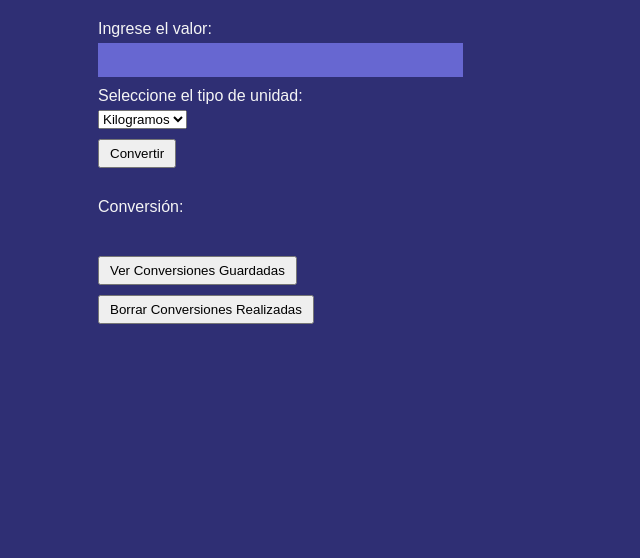
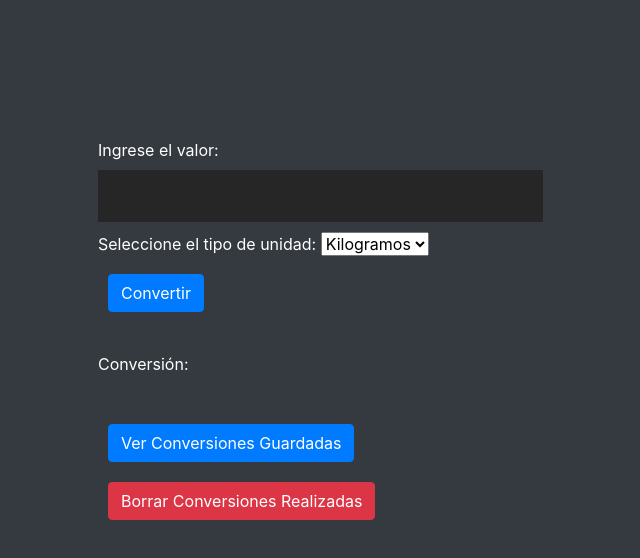
Before and after one commit to AlanPonce2407/unit-converter, a website: page index.html in a window 1280 px wide. Shown: the whole page, without its empty margins (342-982 px from the left). Drawn offline with nearby package versions, Linux system fonts and the light colour scheme.

Commit message:
added bootstrap and minor adjustments

```diff
--- a/index.html
+++ b/index.html
@@ -5,9 +5,11 @@
     <meta name="viewport" content="width=device-width, initial-scale=1.0">
     <title>Unit converter</title>
     <link rel="stylesheet" href="./styles.css">
+    <link rel="stylesheet" href="https://stackpath.bootstrapcdn.com/bootstrap/4.5.2/css/bootstrap.min.css">
+
     <script src="./index.js"></script>
 </head>
-<body>
+<body class="bg-dark text-white">
     <div id="app">
         <label for="inputValue">Ingrese el valor:</label>
         <input type="number" id="inputValue">
@@ -21,18 +23,15 @@
             <option value="km">Kilómetros</option>
         </select>
         <br>
-        <button onclick="convert()">Convertir</button>
+        <button onclick="convert()" class="btn btn-primary">Convertir</button>
         <div id="realTimeConversion">
             <label>Conversión:</label>
             <div id="realTimeResult"></div>
         </div>
         <div id="result"></div>
-        <button id="savedConversionBtn" onclick="showSavedConversions()">Ver Conversiones Guardadas</button>
-        <button id="deleteConversionBtn" onclick="deleteSavedConversions()">Borrar Conversiones Realizadas</button>
+        <button id="savedConversionBtn" onclick="showSavedConversions()" class="btn btn-primary" >Ver Conversiones Guardadas</button>
+        <button id="deleteConversionBtn" onclick="deleteSavedConversions()" class="btn btn-danger">Borrar Conversiones Realizadas</button>
     </div>
-
-
-
 
 </body>
 </html>
--- /dev/null
+++ b/package.json
@@ -0,0 +1,5 @@
+{
+  "dependencies": {
+    "bootstrap": "^5.3.2"
+  }
+}
--- a/styles.css
+++ b/styles.css
@@ -1,37 +1,36 @@
 body {
     font-family: Arial, sans-serif;
     margin: 20px;
-    background-color: #2f2f74;
     color: whitesmoke;
 }
 
 #app {
     max-width: 400px;
     margin: auto;
+    margin-top: 10%;
 }
 
 
 label {
     display: block;
-    margin-bottom: 5px;
+    margin: 10px 0;
 }
 
 #inputValue {
     border: none;
-    background-color: #6767d1;
+    background-color: #272626;
     font-size: 28px;
     color: whitesmoke;
+    padding: 5px;
 }
 
 input,
-select,
-button {
+select{
     margin-bottom: 10px;
 }
 
-button {
-    padding: 5px 10px;
-    cursor: pointer;
+.btn {
+    margin: 10px;
 }
 
 #savedConversionBtn {
```
Also changed, not shown: 2 other files.
